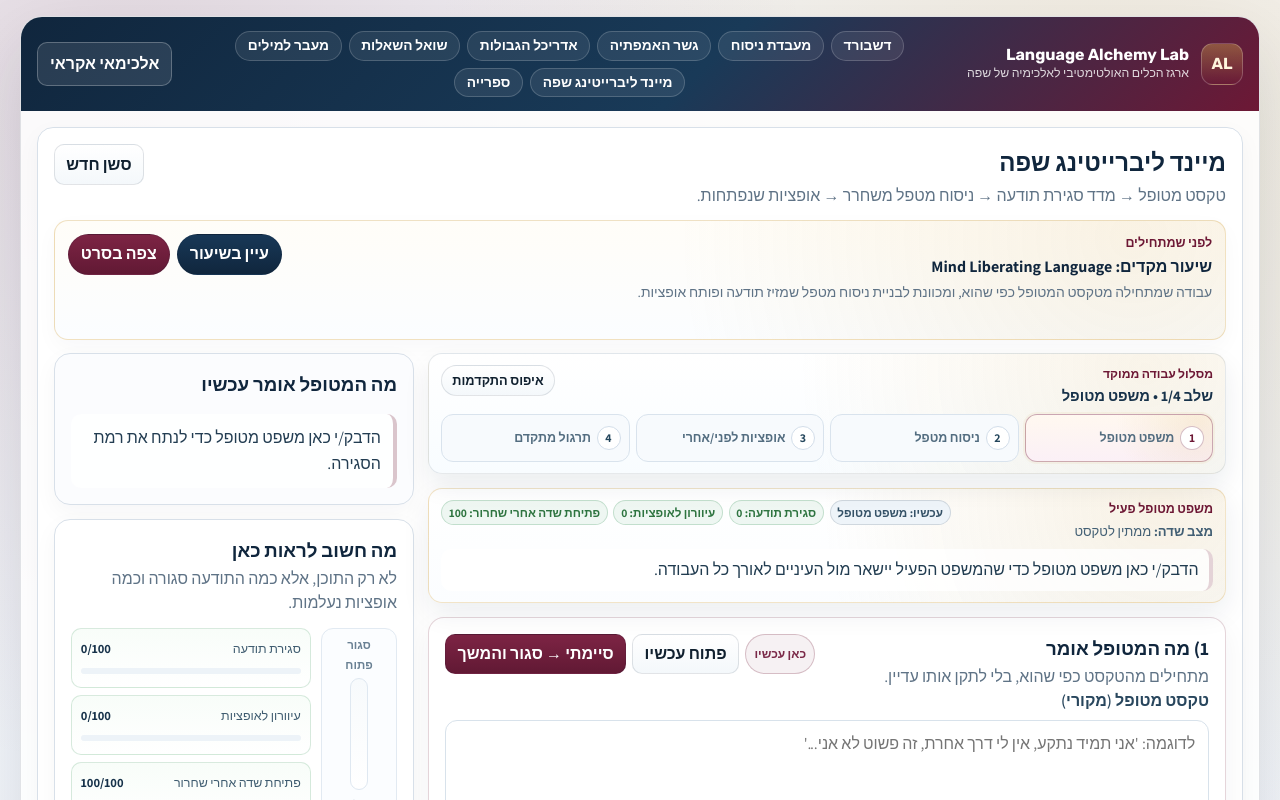
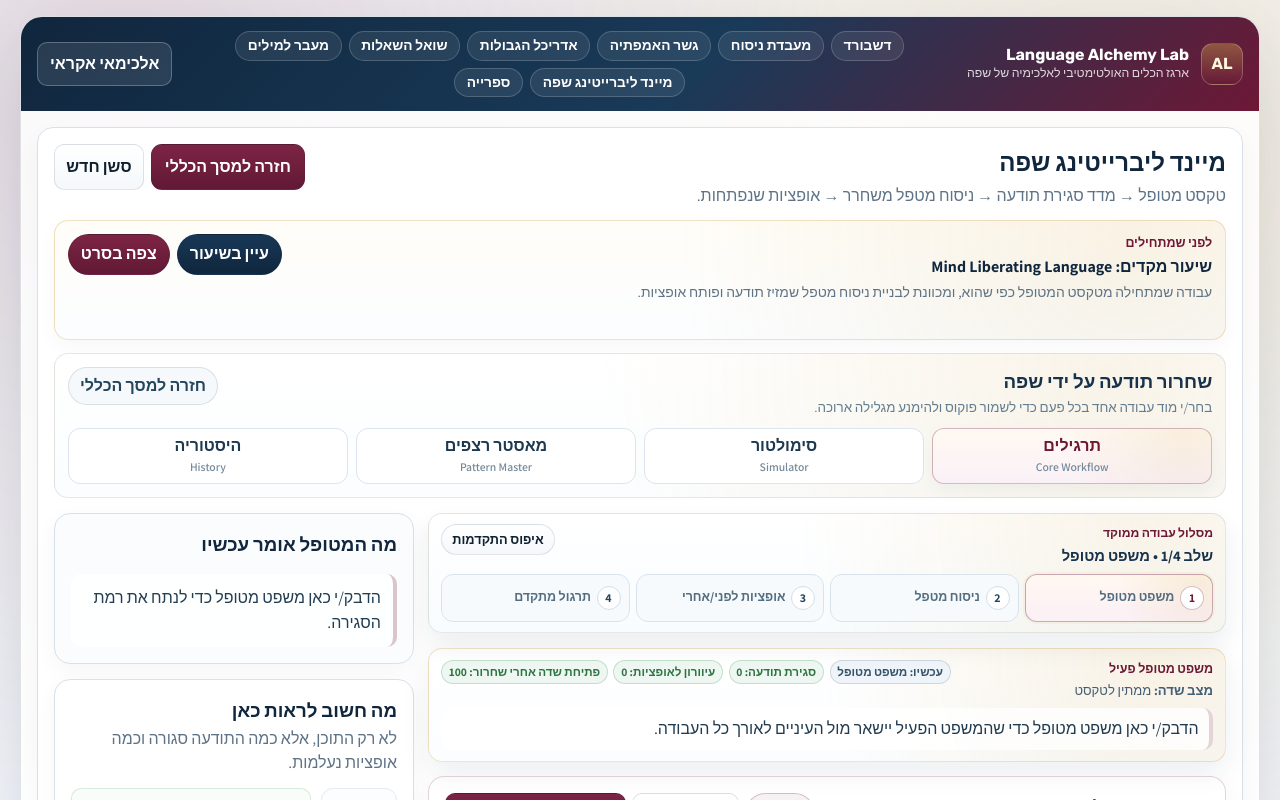
Before and after one commit to streamDragon/language-alchemy, a React (Vite) app: page /lab/mind-liberating in a window 1280 px wide. Shown: the top 800 px of the page. Built offline with nearby package versions, Linux system fonts and the light colour scheme.

Commit message:
Add top workspace tabs to mind liberating lab

```diff
--- a/src/labs/MindLiberatingLanguagePage.jsx
+++ b/src/labs/MindLiberatingLanguagePage.jsx
@@ -2,6 +2,7 @@ import { useEffect, useMemo, useRef, useState } from 'react'
 import { getLabConfig } from '../data/labsConfig'
 import { useAppState } from '../state/appStateContext'
 import { makeId } from '../utils/ids'
+import { Link } from 'react-router-dom'
 import LabLessonPrompt from '../components/layout/LabLessonPrompt'
 import MenuSection from '../components/layout/MenuSection'
 import LiberatingConversationSimulator from '../components/mind/LiberatingConversationSimulator'
@@ -302,7 +303,7 @@ export default function MindLiberatingLanguagePage() {
     titleHe: 'מיינד ליברייטינג שפה',
     descriptionHe: 'טקסט מטופל → שחרור תודעתי → אופציות חדשות',
   }
-  const { upsertHistory, setLastVisitedLab } = useAppState()
+  const { state, upsertHistory, setLastVisitedLab } = useAppState()
 
   const [patientText, setPatientText] = useState('')
   const [selectedQuantifierId, setSelectedQuantifierId] = useState(QUANTIFIER_SHIFTS[0].id)
@@ -314,6 +315,7 @@ export default function MindLiberatingLanguagePage() {
   const [afterOptionsText, setAfterOptionsText] = useState('')
   const [statusMessage, setStatusMessage] = useState('')
   const [activeTrainingToolId, setActiveTrainingToolId] = useState('')
+  const [activeMindTabId, setActiveMindTabId] = useState('workflow')
   const [activeStepId, setActiveStepId] = useState(MINDLAB_MAIN_STEPS[0].id)
   const [completedStepIds, setCompletedStepIds] = useState([])
   const stepRefs = useRef({})
@@ -409,6 +411,13 @@ export default function MindLiberatingLanguagePage() {
     [activeStepId],
   )
   const activeStepMeta = MINDLAB_MAIN_STEPS[activeStepIndex] ?? MINDLAB_MAIN_STEPS[0]
+  const mindHistoryItems = useMemo(
+    () =>
+      (state?.history ?? [])
+        .filter((item) => item?.labId === 'mind-liberating-language')
+        .slice(0, 12),
+    [state],
+  )
 
   const scrollToStep = (stepId) => {
     const node = stepRefs.current[stepId]
@@ -503,6 +512,7 @@ export default function MindLiberatingLanguagePage() {
     setSelectedOptionOpenerId(OPTION_OPENERS[0].id)
     setSelectedToneId(THERAPIST_TONES[1].id)
     setActiveTrainingToolId('')
+    setActiveMindTabId('workflow')
     setActiveStepId(MINDLAB_MAIN_STEPS[0].id)
     setCompletedStepIds([])
     setStatusMessage('נפתחה עבודה חדשה.')
@@ -511,12 +521,14 @@ export default function MindLiberatingLanguagePage() {
 
   const loadSample = (text) => {
     setPatientText(text)
+    setActiveMindTabId('workflow')
     setActiveStepId('patient-source')
     setStatusMessage('נטענה דוגמת טקסט מטופל. עכשיו בנה/י ניסוח משחרר.')
   }
 
   const loadPatientTextFromTrainingTool = (text) => {
     setPatientText(text)
+    setActiveMindTabId('workflow')
     setActiveStepId('patient-source')
     setCompletedStepIds((current) =>
       current.includes('training-tools') ? current : [...current, 'training-tools'],
@@ -534,6 +546,9 @@ export default function MindLiberatingLanguagePage() {
             <p>{lab.descriptionHe}</p>
           </div>
           <div className="alchemy-card__actions">
+            <Link to="/" className="secondary-link-button">
+              חזרה למסך הכללי
+            </Link>
             <button type="button" onClick={handleNewSession}>
               סשן חדש
             </button>
@@ -542,6 +557,40 @@ export default function MindLiberatingLanguagePage() {
 
         <LabLessonPrompt labId={lab.id} />
 
+        <section className="mindlab-workspace-menu" aria-label="תפריטי משנה - שחרור תודעה על ידי שפה">
+          <div className="mindlab-workspace-menu__head">
+            <div>
+              <h3>שחרור תודעה על ידי שפה</h3>
+              <p>בחר/י מוד עבודה אחד בכל פעם כדי לשמור פוקוס ולהימנע מגלילה ארוכה.</p>
+            </div>
+            <Link to="/" className="mindlab-workspace-menu__back">
+              חזרה למסך הכללי
+            </Link>
+          </div>
+
+          <div className="mindlab-workspace-menu__tabs" role="tablist" aria-label="תפריטי משנה">
+            {[
+              { id: 'workflow', labelHe: 'תרגילים', labelEn: 'Core Workflow' },
+              { id: 'simulator', labelHe: 'סימולטור', labelEn: 'Simulator' },
+              { id: 'pattern-master', labelHe: 'מאסטר רצפים', labelEn: 'Pattern Master' },
+              { id: 'history', labelHe: 'היסטוריה', labelEn: 'History' },
+            ].map((tab) => (
+              <button
+                key={tab.id}
+                type="button"
+                role="tab"
+                aria-selected={activeMindTabId === tab.id}
+                className={`mindlab-workspace-menu__tab ${activeMindTabId === tab.id ? 'is-active' : ''}`}
+                onClick={() => setActiveMindTabId(tab.id)}
+              >
+                <span>{tab.labelHe}</span>
+                <small>{tab.labelEn}</small>
+              </button>
+            ))}
+          </div>
+        </section>
+
+        {activeMindTabId === 'workflow' && (
         <div className="mindlab-layout">
           <div className="mindlab-main">
             <section className="mindlab-stepper" aria-label="התקדמות בשלבי המעבדה">
@@ -932,9 +981,13 @@ export default function MindLiberatingLanguagePage() {
                     activeTrainingToolId === 'simulator' ? 'is-active' : ''
                   }`}
                   onClick={() =>
-                    setActiveTrainingToolId((current) =>
-                      current === 'simulator' ? '' : 'simulator',
-                    )
+                    setActiveTrainingToolId((current) => {
+                      const next = current === 'simulator' ? '' : 'simulator'
+                      if (next) {
+                        setActiveMindTabId('simulator')
+                      }
+                      return next
+                    })
                   }
                   aria-pressed={activeTrainingToolId === 'simulator'}
                 >
@@ -955,9 +1008,13 @@ export default function MindLiberatingLanguagePage() {
                     activeTrainingToolId === 'pattern-master' ? 'is-active' : ''
                   }`}
                   onClick={() =>
-                    setActiveTrainingToolId((current) =>
-                      current === 'pattern-master' ? '' : 'pattern-master',
-                    )
+                    setActiveTrainingToolId((current) => {
+                      const next = current === 'pattern-master' ? '' : 'pattern-master'
+                      if (next) {
+                        setActiveMindTabId('pattern-master')
+                      }
+                      return next
+                    })
                   }
                   aria-pressed={activeTrainingToolId === 'pattern-master'}
                 >
@@ -973,19 +1030,32 @@ export default function MindLiberatingLanguagePage() {
                 </button>
               </div>
 
-              {activeTrainingToolId === 'simulator' && (
-                <LiberatingConversationSimulator
-                  className="mindlab-training-panel"
-                  onLoadPatientText={loadPatientTextFromTrainingTool}
-                />
-              )}
-
-              {activeTrainingToolId === 'pattern-master' && (
-                <PatternSequenceMaster
-                  className="mindlab-training-panel"
-                  onLoadPatientText={loadPatientTextFromTrainingTool}
-                />
-              )}
+              <div className="mindlab-training-panel mindlab-training-panel--launcher">
+                <p className="muted-text">
+                  התרגול המלא נפתח עכשיו בטאבים העליונים כדי לשמור את זרימת העבודה קצרה וממוקדת.
+                </p>
+                <div className="controls-row">
+                  <button
+                    type="button"
+                    onClick={() => {
+                      setActiveMindTabId('simulator')
+                      setActiveTrainingToolId('simulator')
+                    }}
+                  >
+                    פתח סימולטור בטאב נפרד
+                  </button>
+                  <button
+                    type="button"
+                    className="secondary-button"
+                    onClick={() => {
+                      setActiveMindTabId('pattern-master')
+                      setActiveTrainingToolId('pattern-master')
+                    }}
+                  >
+                    פתח מאסטר רצפים בטאב נפרד
+                  </button>
+                </div>
+              </div>
             </section>
 
             <div className="status-line" aria-live="polite">
@@ -1135,6 +1205,80 @@ export default function MindLiberatingLanguagePage() {
             </div>
           </aside>
         </div>
+        )}
+
+        {activeMindTabId === 'simulator' && (
+          <section className="panel-card mindlab-workspace-panel">
+            <div className="panel-card__head">
+              <div>
+                <h3>סימולטור שיחות משחררות</h3>
+                <p>תרגול ממוקד בלי להעמיס את שאר חלקי הדף. אפשר לטעון משפט חזרה לזרימת העבודה.</p>
+              </div>
+            </div>
+            <LiberatingConversationSimulator onLoadPatientText={loadPatientTextFromTrainingTool} />
+          </section>
+        )}
+
+        {activeMindTabId === 'pattern-master' && (
+          <section className="panel-card mindlab-workspace-panel">
+            <div className="panel-card__head">
+              <div>
+                <h3>מאסטר רצפים</h3>
+                <p>כאן עובדים רק על רצפים ו-flowchart. טעינת משפט תחזיר אותך לזרימת העבודה כשצריך.</p>
+              </div>
+            </div>
+            <PatternSequenceMaster onLoadPatientText={loadPatientTextFromTrainingTool} />
+          </section>
+        )}
+
+        {activeMindTabId === 'history' && (
+          <section className="panel-card mindlab-workspace-panel">
+            <div className="panel-card__head">
+              <div>
+                <h3>היסטוריה - Mind Liberating</h3>
+                <p>דוגמאות, רצפים וסשנים שנשמרו תחת מעבדת שחרור התודעה.</p>
+              </div>
+              <div className="alchemy-card__actions">
+                <Link to="/library" className="secondary-link-button">
+                  פתח ספרייה מלאה
+                </Link>
+              </div>
+            </div>
+
+            <div className="mindlab-history-list">
+              {mindHistoryItems.length ? (
+                mindHistoryItems.map((item) => (
+                  <article key={item.id} className="mindlab-history-item">
+                    <div className="mindlab-history-item__head">
+                      <strong>{item.summaryHe ?? 'פריט היסטוריה'}</strong>
+                      <time dateTime={item.createdAt}>
+                        {new Date(item.createdAt).toLocaleString('he-IL', {
+                          dateStyle: 'short',
+                          timeStyle: 'short',
+                        })}
+                      </time>
+                    </div>
+                    {item.patientText ? <p className="mindlab-history-item__patient">מטופל: {item.patientText}</p> : null}
+                    {item.sentenceText ? <p className="mindlab-history-item__response">תגובה/רצף: {item.sentenceText}</p> : null}
+                    <div className="mindlab-history-item__actions">
+                      {item.patientText ? (
+                        <button type="button" onClick={() => loadPatientTextFromTrainingTool(item.patientText)}>
+                          טען משפט לזרימת העבודה
+                        </button>
+                      ) : null}
+                    </div>
+                  </article>
+                ))
+              ) : (
+                <div className="panel-card panel-card--soft">
+                  <p className="muted-text">
+                    עדיין אין פריטים בהיסטוריה של מעבדה זו. שמור/י סשן, דוגמה מהסימולטור או רצף מהמאסטר.
+                  </p>
+                </div>
+              )}
+            </div>
+          </section>
+        )}
       </section>
     </div>
   )
--- a/src/styles/app.css
+++ b/src/styles/app.css
@@ -370,6 +370,155 @@
   min-width: 0;
 }
 
+.mindlab-workspace-menu {
+  margin-bottom: 0.9rem;
+  border-radius: 14px;
+  border: 1px solid rgba(16, 38, 61, 0.1);
+  background:
+    radial-gradient(circle at 90% 12%, rgba(211, 165, 74, 0.12), transparent 48%),
+    linear-gradient(180deg, #ffffff 0%, #fbfdff 100%);
+  padding: 0.8rem;
+}
+
+.mindlab-workspace-menu__head {
+  display: flex;
+  align-items: flex-start;
+  justify-content: space-between;
+  gap: 0.75rem;
+  margin-bottom: 0.65rem;
+}
+
+.mindlab-workspace-menu__head h3 {
+  margin: 0 0 0.15rem;
+  color: #17324a;
+}
+
+.mindlab-workspace-menu__head p {
+  margin: 0;
+  color: #637d90;
+  font-size: 0.84rem;
+}
+
+.mindlab-workspace-menu__back {
+  border-radius: 999px;
+  border: 1px solid rgba(16, 38, 61, 0.12);
+  background: #f6f9fc;
+  color: #23465c;
+  text-decoration: none;
+  padding: 0.38rem 0.7rem;
+  font-weight: 700;
+  white-space: nowrap;
+}
+
+.mindlab-workspace-menu__back:hover {
+  background: #eef5fb;
+}
+
+.mindlab-workspace-menu__tabs {
+  display: grid;
+  grid-template-columns: repeat(4, minmax(0, 1fr));
+  gap: 0.5rem;
+}
+
+.mindlab-workspace-menu__tab {
+  border-radius: 12px;
+  border: 1px solid #dbe5ef;
+  background: #fff;
+  color: #1c3950;
+  min-height: 56px;
+  padding: 0.5rem 0.6rem;
+  display: grid;
+  gap: 0.15rem;
+  align-content: center;
+  text-align: center;
+}
+
+.mindlab-workspace-menu__tab span {
+  font-weight: 700;
+  line-height: 1.15;
+}
+
+.mindlab-workspace-menu__tab small {
+  color: #74899b;
+  font-size: 0.73rem;
+}
+
+.mindlab-workspace-menu__tab.is-active {
+  border-color: rgba(109, 24, 53, 0.28);
+  background:
+    radial-gradient(circle at 90% 12%, rgba(211, 165, 74, 0.12), transparent 46%),
+    linear-gradient(180deg, #fff9f2 0%, #faf1f7 100%);
+  color: #6d1835;
+  box-shadow: 0 6px 18px rgba(16, 38, 61, 0.04);
+}
+
+.mindlab-workspace-panel {
+  display: grid;
+  gap: 0.75rem;
+}
+
+.mindlab-workspace-panel > .panel-card,
+.mindlab-workspace-panel > section.panel-card {
+  margin: 0;
+  box-shadow: none;
+}
+
+.mindlab-history-list {
+  display: grid;
+  gap: 0.65rem;
+}
+
+.mindlab-history-item {
+  border-radius: 12px;
+  border: 1px solid #e1eaf3;
+  background: #fff;
+  padding: 0.7rem;
+  display: grid;
+  gap: 0.5rem;
+}
+
+.mindlab-history-item__head {
+  display: flex;
+  justify-content: space-between;
+  align-items: flex-start;
+  gap: 0.6rem;
+}
+
+.mindlab-history-item__head strong {
+  color: #17324a;
+}
+
+.mindlab-history-item__head time {
+  color: #6f8699;
+  font-size: 0.78rem;
+  white-space: nowrap;
+}
+
+.mindlab-history-item__patient,
+.mindlab-history-item__response {
+  margin: 0;
+  color: #415f73;
+  line-height: 1.45;
+}
+
+.mindlab-history-item__response {
+  border-top: 1px dashed #e2eaf2;
+  padding-top: 0.45rem;
+}
+
+.mindlab-history-item__actions {
+  display: flex;
+  flex-wrap: wrap;
+  gap: 0.4rem;
+}
+
+.mindlab-training-panel--launcher {
+  border: 1px dashed rgba(211, 165, 74, 0.35);
+  border-radius: 12px;
+  background: rgba(255, 251, 242, 0.65);
+  padding: 0.75rem;
+}
+
 .mindlab-stepper {
   position: sticky;
   top: 0.6rem;
@@ -2705,6 +2854,14 @@ textarea {
     position: static;
   }
 
+  .mindlab-workspace-menu__head {
+    flex-direction: column;
+  }
+
+  .mindlab-workspace-menu__tabs {
+    grid-template-columns: 1fr 1fr;
+  }
+
   .mindlab-focus-strip__head {
     flex-direction: column;
   }
@@ -2743,6 +2900,10 @@ textarea {
 
   .mindlab-step-card__headActions {
     justify-content: flex-start;
+  }
+
+  .mindlab-history-item__head {
+    flex-direction: column;
   }
 
   .mindlab-training-grid,
@@ -2820,6 +2981,10 @@ textarea {
     align-items: stretch;
   }
 
+  .mindlab-workspace-menu__tabs {
+    grid-template-columns: 1fr;
+  }
+
   .simulator-progress {
     justify-content: flex-start;
   }
```
